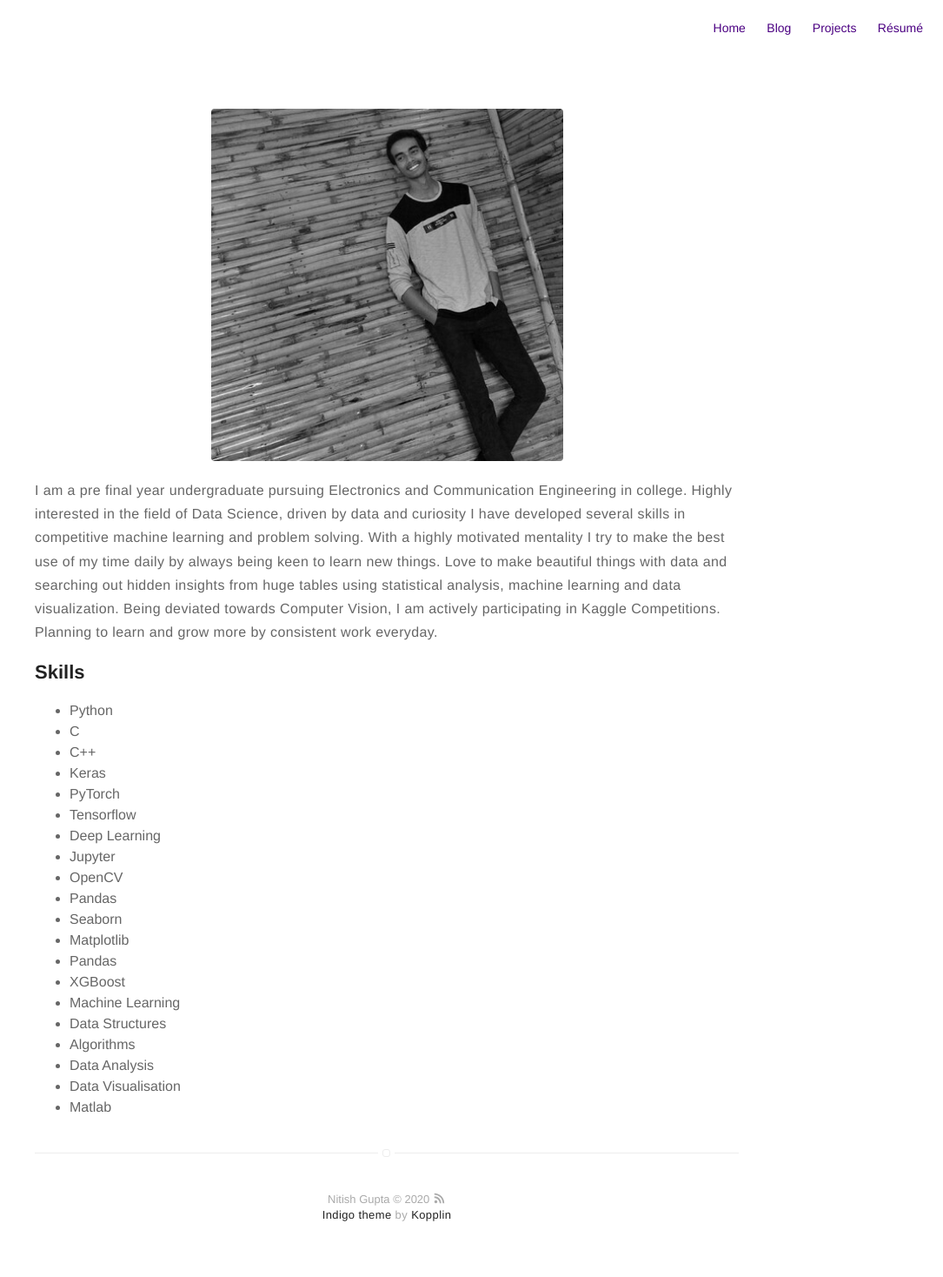
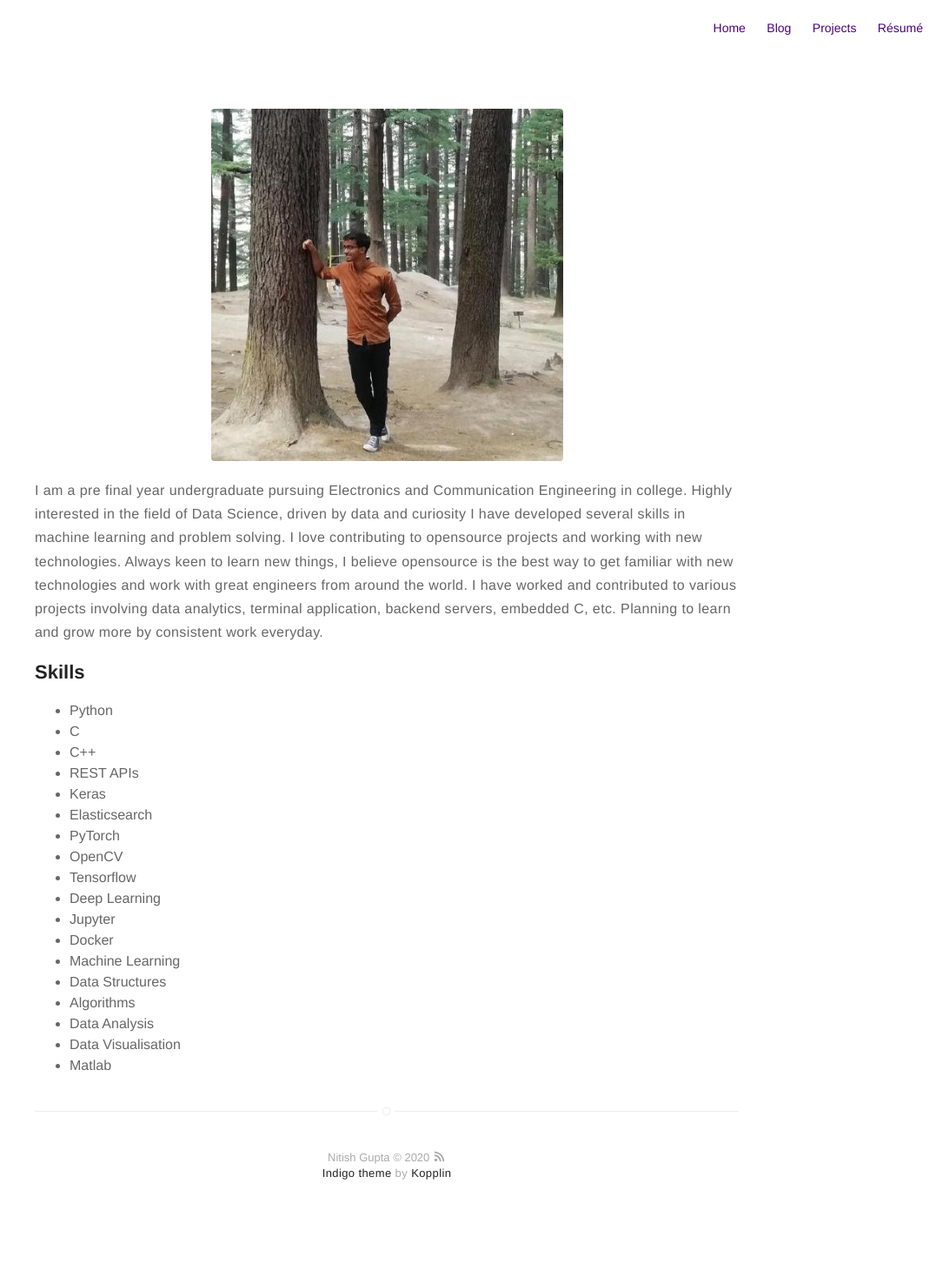
Before and after one commit to imnitishng/imnitishng.github.io, a Jekyll site: the page built from about.md, in a window 1280 px wide. Shown: the whole page at 87% size, without its empty margins (195-1280 px from the left). Built offline with Jekyll 4.4.1, drawn with Linux system fonts in a browser that asks for light colours; after the commit the page ends 1420 px from its top, so only the background shows below that.

```diff
--- a/_config.yml
+++ b/_config.yml
@@ -8,7 +8,7 @@ description: A blog about technology and stuff related
 # if it's an external image, update below for true
 # better with square images
 external-image: false
-picture: assets/images/3271386-kg.jpeg
+picture: assets/images/nitish.jpeg
 
 # If you want to include your resume, set to true
 # and specify source (external or local).
@@ -35,6 +35,7 @@ disqus:
 
 # if you don't have any of social below, comment the line
 # facebook: myfacebook
+github: imnitishng
 twitter: gamerwalebabu
 # google: mygoogle
 # instagram: myinstagram
@@ -42,13 +43,12 @@ twitter: gamerwalebabu
 linkedin: nitishgupta9
 # youtube: myyoutube
 # spotify: myspotify
-github: imnitishng
 # gitlab: mygitlab
 # lastfm: mylastfm
 # stackoverflow: 7044681/mystackoverflow
 # quora: userquora
 # reddit: username
-kaggle: imnitishng
+# kaggle: imnitishng
 medium: imnitish.ng
 # vimeo: myvimeo
 # lanyrd: mylanyrd
--- a/about.md
+++ b/about.md
@@ -4,7 +4,7 @@ layout: page
 ---
 ![Profile Image]({{ site.url }}/{{ site.picture }})
 
-<p>I am a pre final year undergraduate pursuing Electronics and Communication Engineering in college. Highly interested in the field of Data Science, driven by data and curiosity I have developed several skills in competitive machine learning and problem solving. With a highly motivated mentality I try to make the best use of my time daily by always being keen to learn new things. Love to make beautiful things with data and searching out hidden insights from huge tables using statistical analysis, machine learning and data visualization. Being deviated towards Computer Vision, I am actively participating in Kaggle Competitions. Planning to learn and grow more by consistent work everyday.</p>
+<p>I am a pre final year undergraduate pursuing Electronics and Communication Engineering in college. Highly interested in the field of Data Science, driven by data and curiosity I have developed several skills in machine learning and problem solving. I love contributing to opensource projects and working with new technologies. Always keen to learn new things, I believe opensource is the best way to get familiar with new technologies and work with great engineers from around the world. I have worked and contributed to various projects involving data analytics, terminal application, backend servers, embedded C, etc. Planning to learn and grow more by consistent work everyday.</p>
 
 <h2>Skills</h2>
 
@@ -12,17 +12,15 @@ layout: page
     <li>Python</li>
     <li>C</li>
     <li>C++</li>
+    <li>REST APIs</li>
     <li>Keras</li>
+    <li>Elasticsearch</li>
     <li>PyTorch</li>
+    <li>OpenCV</li>
     <li>Tensorflow</li>
     <li>Deep Learning</li>
     <li>Jupyter</li>
-    <li>OpenCV</li>
-    <li>Pandas</li>
-    <li>Seaborn</li>
-    <li>Matplotlib</li>
-    <li>Pandas</li>
-    <li>XGBoost</li>
+    <li>Docker</li>
     <li>Machine Learning</li>
     <li>Data Structures</li>
     <li>Algorithms</li>
```
Also changed, not shown: _posts/2019-11-31-hcl-ai-hackathon.markdown (added, +44 -0 lines), assets/images/3271386-kg.jpeg (deleted), assets/images/hcl.png (added), assets/images/hcl2.gif (added), assets/images/nitish.jpeg (added).
